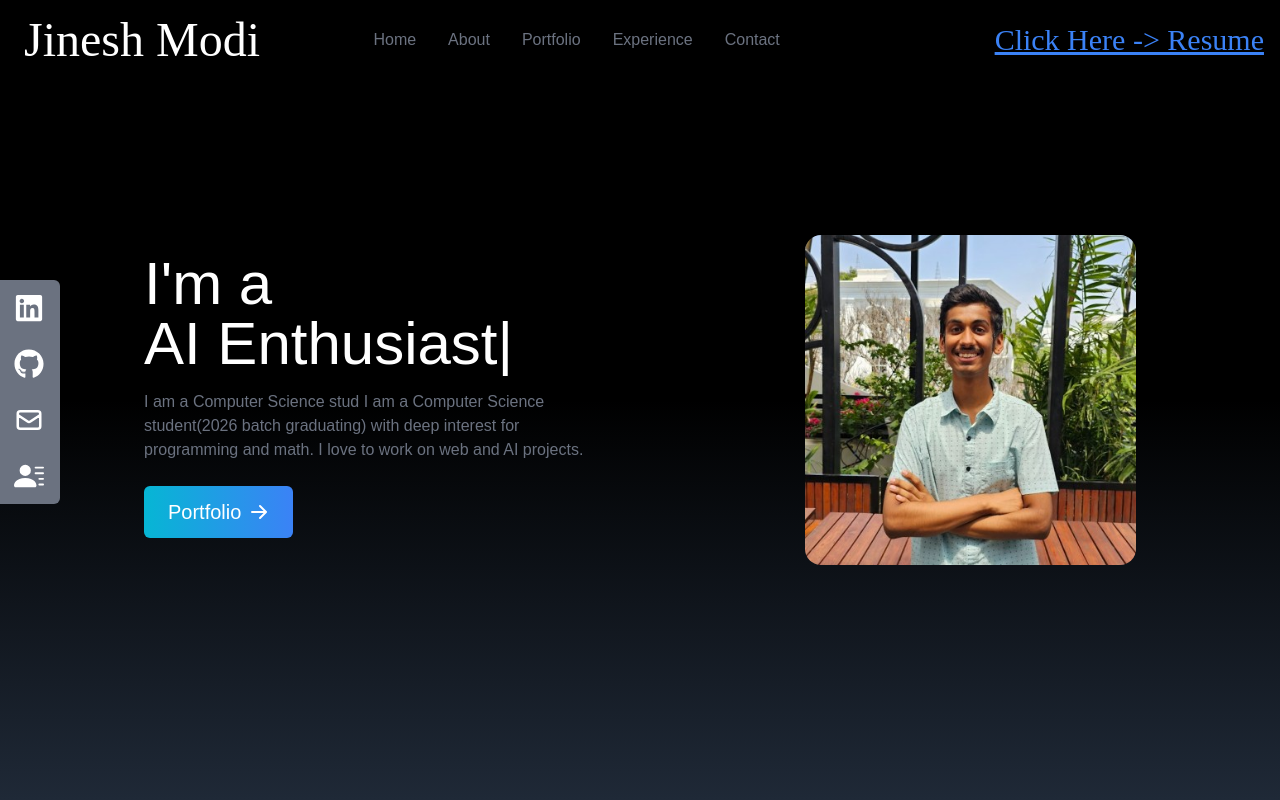
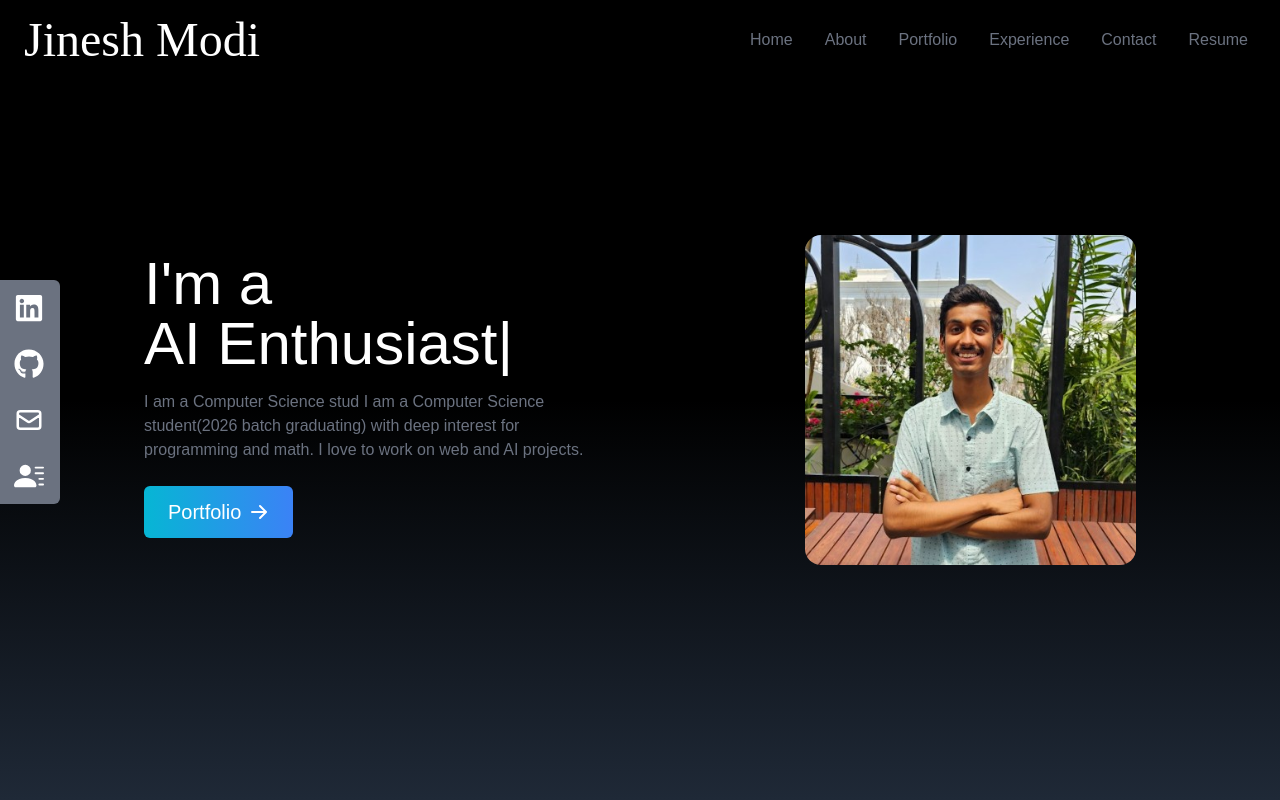
Before and after one commit to iamjineshmodi/portfolio, a React (Create React App) app: page / in a window 1280 px wide. Shown: the top 800 px of the page. Built offline with nearby package versions, Linux system fonts and the light colour scheme.

Commit message:
Added Resume tab in NavBar

```diff
--- a/src/components/NavBar.jsx
+++ b/src/components/NavBar.jsx
@@ -26,12 +26,14 @@ const NavBar = () => {
             link: 'contact',
         },
     ];
+
     return (
         <div className='flex justify-between items-center w-full h-20 px-4 text-white bg-black fixed'>
             <div>
                 <h1 className='text-5xl font-signature ml-2'>Jinesh Modi</h1>
             </div>
 
+            <div className='flex items-center'>
                 <ul className='hidden md:flex'>
                     {
                         links.map(
@@ -43,18 +45,17 @@ const NavBar = () => {
                         )
                     }
                 </ul>
-
-            <div>
-
+                <a href="/resume.pdf" download className='px-4 cursor-pointer capitalize font-medium text-gray-500 hover:scale-105 hover:text-white duration-200'>
+                    {'Resume'}
+                </a>
             </div>
 
-            <a href="/resume.pdf" download className='text-3xl font-signature ml-1 underline text-blue-500 hover:text-blue-700'>
-                {'Click Here -> Resume'}
-            </a>
+
 
             <div onClick={() => setNav(!nav)} className='cursor-pointer pr-4 z-10 text-gray-500 hover:text-white md:hidden'>
                 {nav ? <FaTimes size={30} /> : <FaBars size={30} />}
             </div>
+
             {
                 nav && (
                     <ul className='flex flex-col justify-center items-center absolute top-0 left-0 w-full h-screen bg-gradient-to-b from-black to-gray-800 text-gray-500'>
```
Lines whose indentation alone changed are shown as unchanged.
